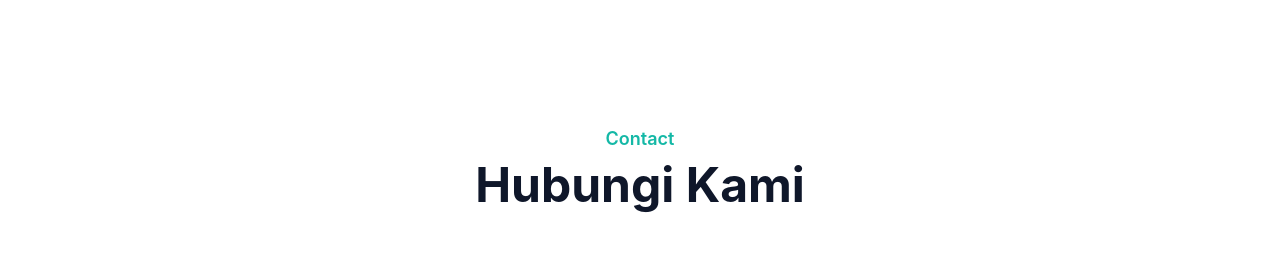
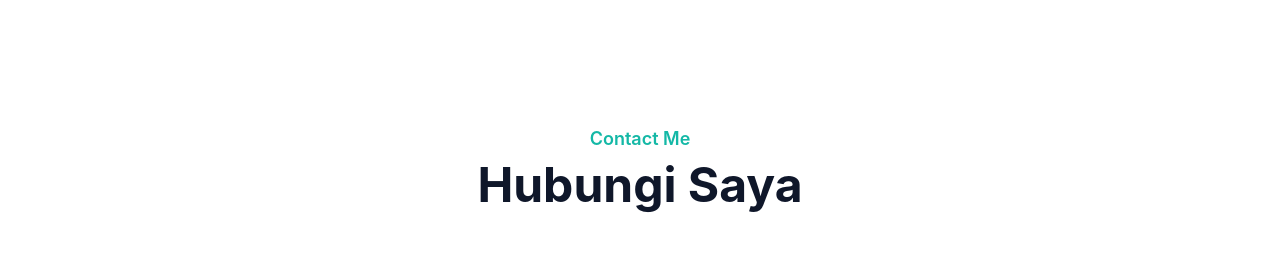
Before and after one commit to mwahyusp/portfolio-tailwind-css, a website: page index.html in a window 1280 px wide. Shown: the part 2780-3039 px from the top of the page. Drawn offline with Linux system fonts and the light colour scheme.

Commit message:
update index.html

```diff
--- a/index.html
+++ b/index.html
@@ -544,10 +544,10 @@
       <div class="container">
         <div class="w-full px-4">
           <div class="mx-auto mb-16 max-w-xl text-center">
-            <h4 class="mb-2 text-lg font-semibold text-primary">Contact</h4>
+            <h4 class="mb-2 text-lg font-semibold text-primary">Contact Me</h4>
             <h2
               class="mb-4 text-3xl font-bold text-dark dark:text-white sm:text-4xl lg:text-5xl">
-              Hubungi Kami
+              Hubungi Saya
             </h2>
             <p class="text-md font-medium text-secondary md:text-lg"></p>
           </div>
```
